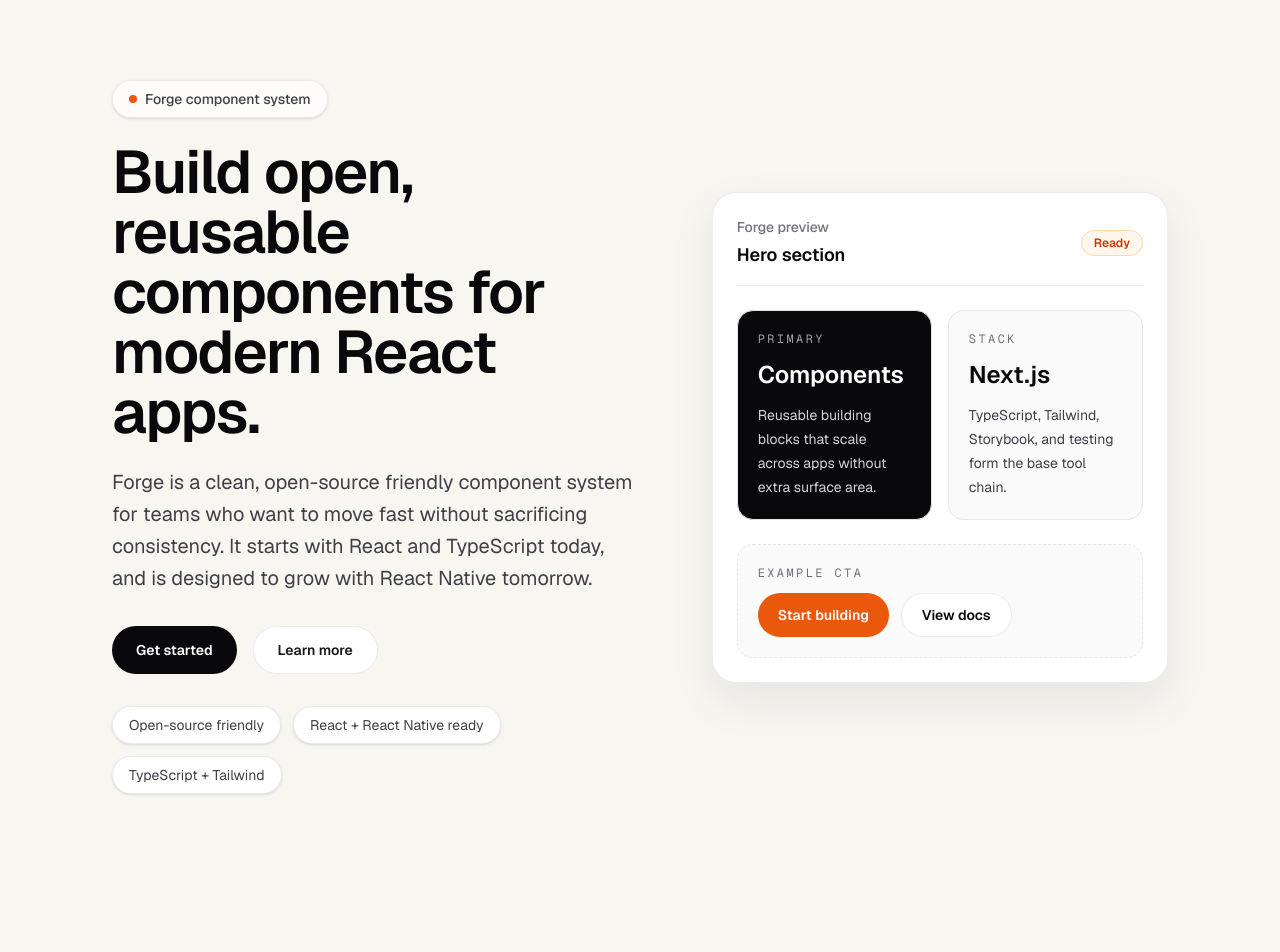
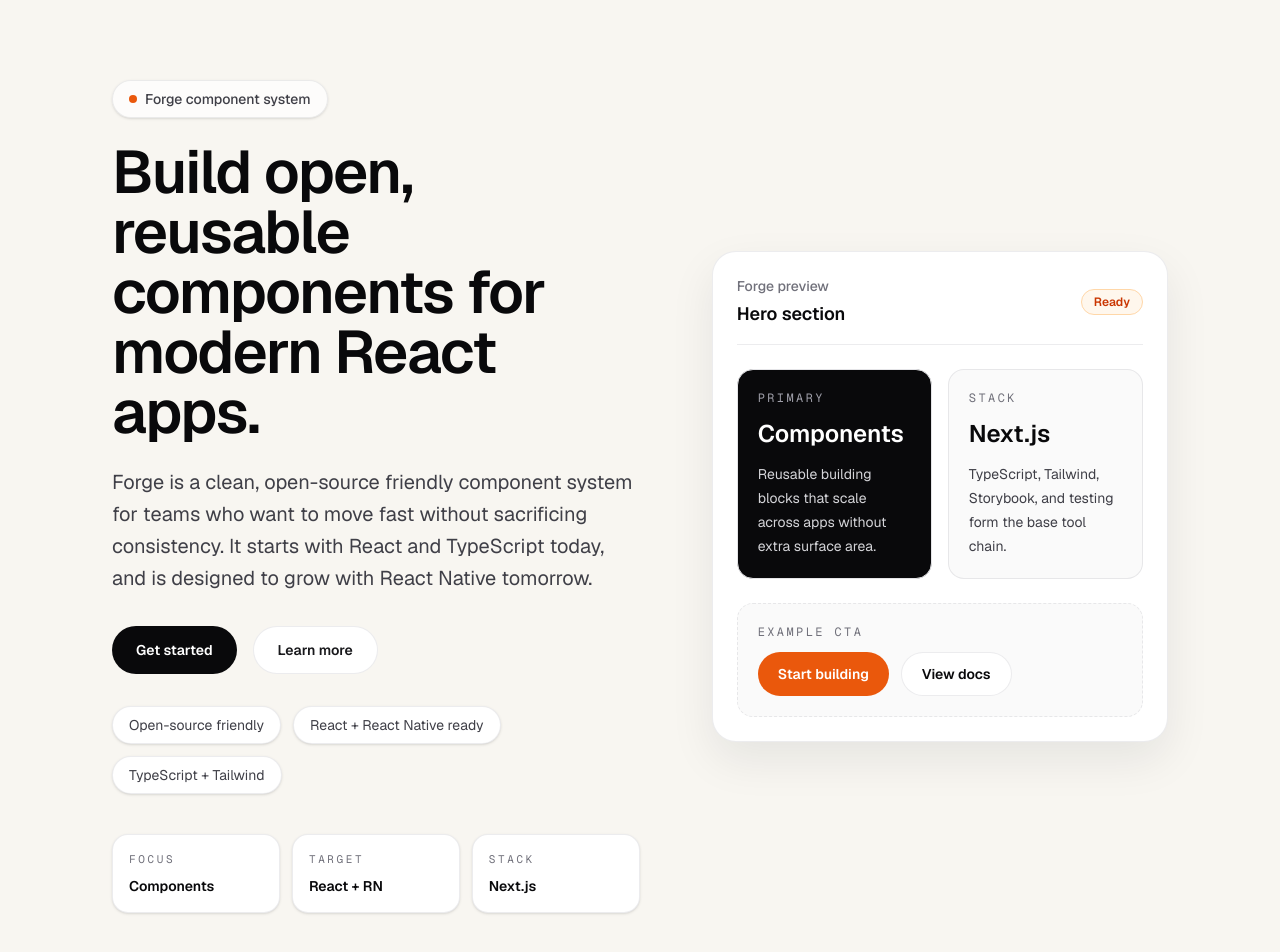
Before and after one commit to sromelrey/forge, a Next.js app: page / in a window 1280 px wide. Shown: the top 952 px of the page. Before the commit the page ends 874 px from the top, so only its background shows below. Built offline with nearby package versions, Linux system fonts and the light colour scheme.

Commit message:
feat: add hero stats strip

```diff
--- a/components/hero-section.tsx
+++ b/components/hero-section.tsx
@@ -2,6 +2,12 @@
   "Open-source friendly",
   "React + React Native ready",
   "TypeScript + Tailwind",
+];
+
+const stats = [
+  { label: "Focus", value: "Components" },
+  { label: "Target", value: "React + RN" },
+  { label: "Stack", value: "Next.js" },
 ];
 
 export function HeroSection() {
@@ -49,6 +55,22 @@
             </li>
           ))}
         </ul>
+
+        <dl className="mt-10 grid max-w-xl gap-3 sm:grid-cols-3">
+          {stats.map((stat) => (
+            <div
+              key={stat.label}
+              className="rounded-2xl border border-[color:var(--border)] bg-white p-4 shadow-sm"
+            >
+              <dt className="font-mono text-[11px] uppercase tracking-[0.24em] text-zinc-500">
+                {stat.label}
+              </dt>
+              <dd className="mt-2 text-sm font-semibold text-zinc-950">
+                {stat.value}
+              </dd>
+            </div>
+          ))}
+        </dl>
       </div>
 
       <div className="flex items-center">
```
Also changed, not shown: 1 other file (tests, documents, lock files or other folders).
